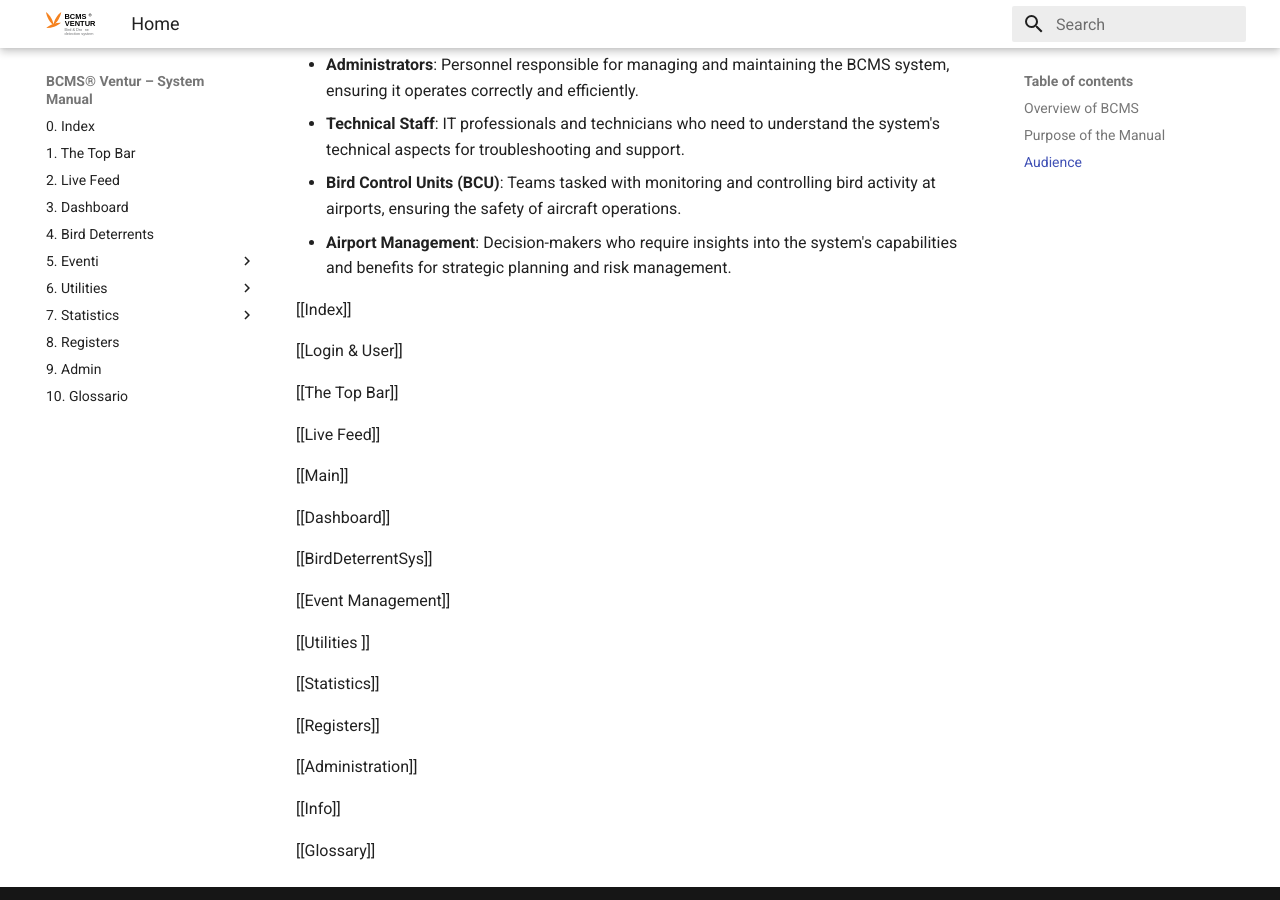
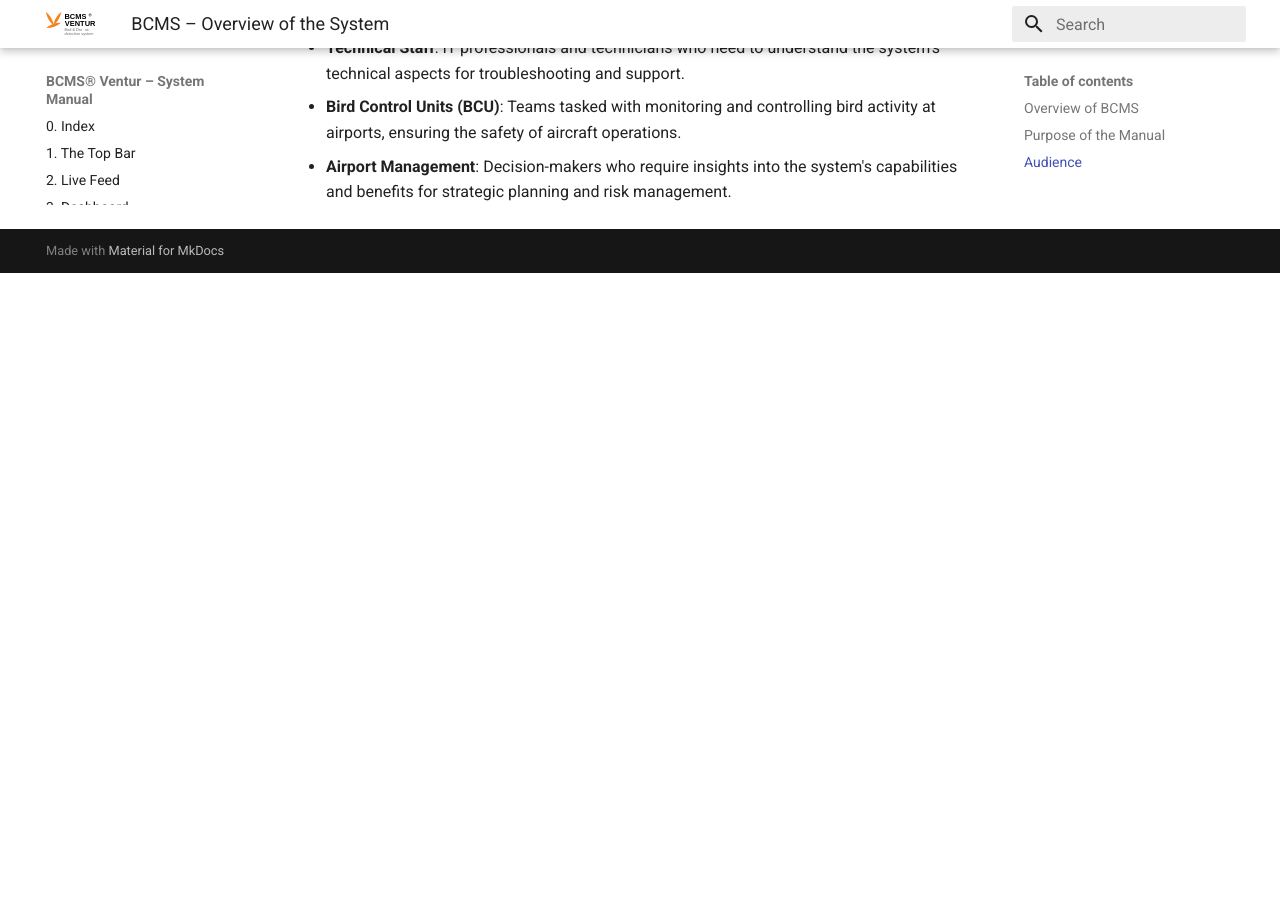
Before and after one commit to Giarenzo/manual-alpha, an MkDocs documentation site: the page built from docs/index.md, in a window 1280 px wide and 900 px high, scrolled down 839 px. Built offline with MkDocs 1.6.1 and Material for MkDocs 9.7.7, drawn with Linux system fonts in a browser that asks for light colours; after the commit the page ends 1112 px from its top, so only the background shows below that.

Commit message:
Update index.md

```diff
--- a/docs/index.md
+++ b/docs/index.md
@@ -1,6 +1,3 @@
----
-
----
 # BCMS – Overview of the System
 
 ### Overview of BCMS
@@ -20,32 +17,3 @@ The intended audience for this manual includes:
 - **Technical Staff**: IT professionals and technicians who need to understand the system's technical aspects for troubleshooting and support.
 - **Bird Control Units (BCU)**: Teams tasked with monitoring and controlling bird activity at airports, ensuring the safety of aircraft operations.
 - **Airport Management**: Decision-makers who require insights into the system's capabilities and benefits for strategic planning and risk management.
-
-
-[[Index]]
-
-[[Login & User]]
-
-[[The Top Bar]]
-
-[[Live Feed]]
-
-[[Main]]
-
-[[Dashboard]]
-
-[[BirdDeterrentSys]]
-
-[[Event Management]]
-
-[[Utilities ]]
-
-[[Statistics]]
-
-[[Registers]]
-
-[[Administration]]
-
-[[Info]]
-
-[[Glossary]]
```
